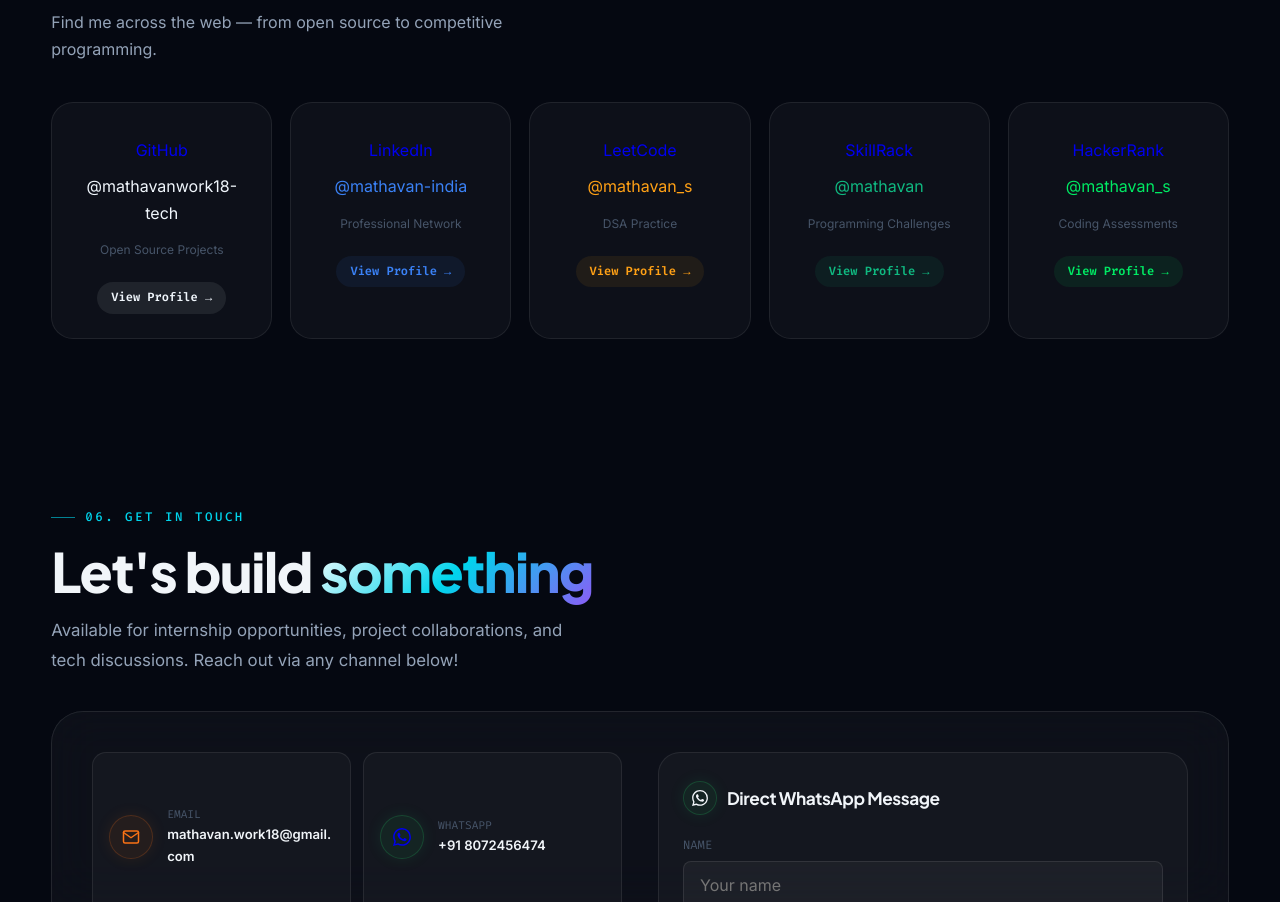
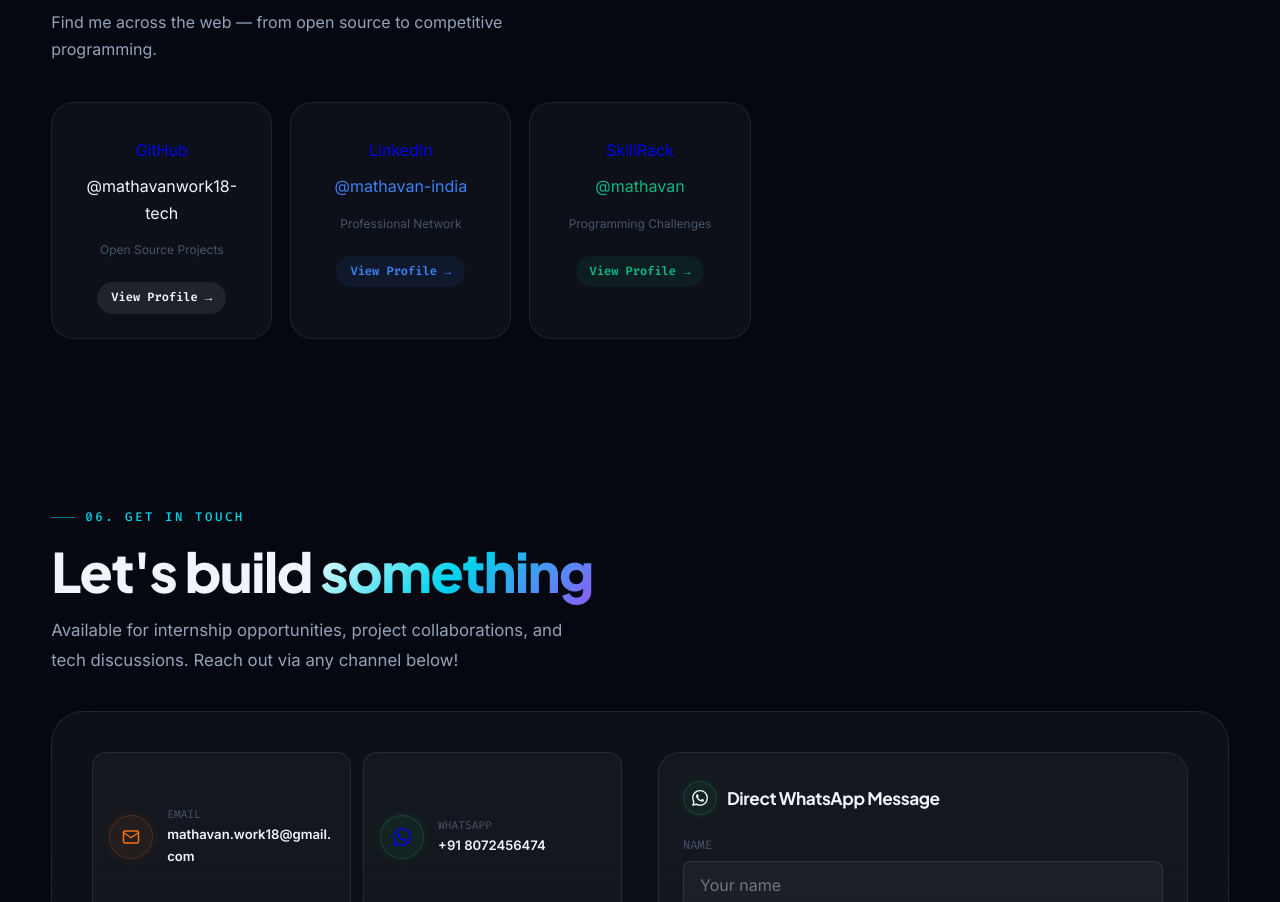
Before and after one commit to mathavanwork18-tech/portfolio, a React (Vite) app: page / in a window 1280 px wide. Shown: the part 9267-10169 px from the top of the page. Built offline with nearby package versions, Linux system fonts and the light colour scheme.

Commit message:
Update portfolio data and sync live version link

```diff
--- a/src/data/portfolioData.js
+++ b/src/data/portfolioData.js
@@ -203,15 +203,6 @@
     stat: "Professional Network",
   },
   {
-    name: "LeetCode",
-    handle: "@mathavan_s",
-    iconType: "code",
-    url: "https://leetcode.com/",
-    color: "#ffa116",
-    bg: "rgba(255,161,22,0.08)",
-    stat: "DSA Practice",
-  },
-  {
     name: "SkillRack",
     handle: "@mathavan",
     iconType: "terminal",
@@ -219,15 +210,6 @@
     color: "#10b981",
     bg: "rgba(16,185,129,0.08)",
     stat: "Programming Challenges",
-  },
-  {
-    name: "HackerRank",
-    handle: "@mathavan_s",
-    iconType: "cpu",
-    url: "https://hackerrank.com/",
-    color: "#00ea64",
-    bg: "rgba(0,234,100,0.08)",
-    stat: "Coding Assessments",
   },
 ];
 
```
Also changed, not shown: 10 other files (tests, documents, lock files or other folders).
